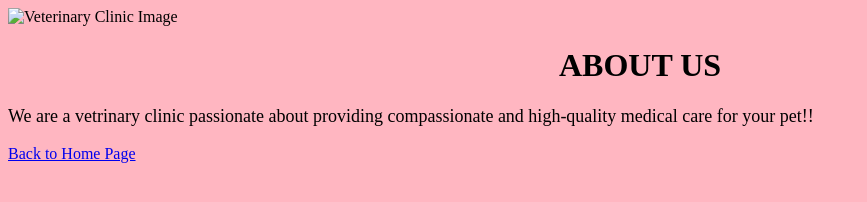
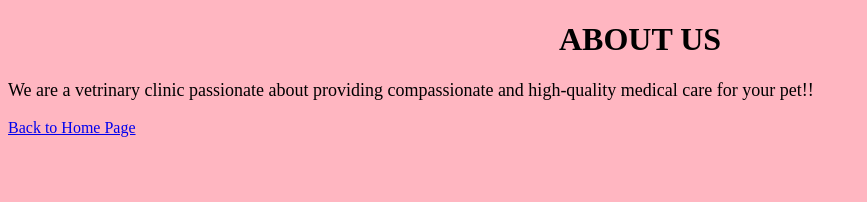
Before and after one commit to Sesame-alpha/WMD-TUTORIALS, a plain HTML site: page about.html in a window 1280 px wide. Shown: the whole page, without its empty margins (0-867 px from the left). Drawn offline with Linux system fonts and the light colour scheme.

Commit message:
Correct img tag and spelling in about.html
Fix typo in img tag and correct spelling of 'veterinary'.

```diff
--- a/about.html
+++ b/about.html
@@ -16,7 +16,6 @@
       font-size: 18px;
     }
     </style>
-  <img srs="dog.jpg" alt="Veterinary Clinic Image">
   <body>
     <h1>ABOUT US</h1>
   <p>
```
